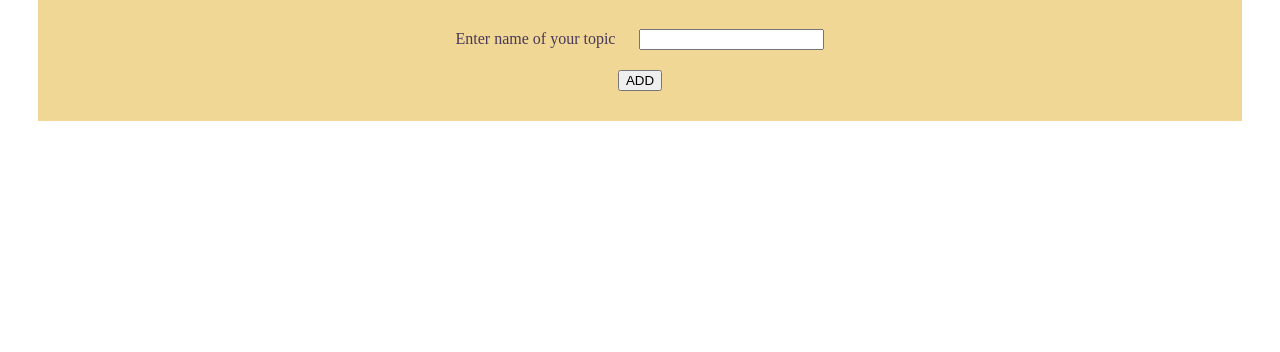
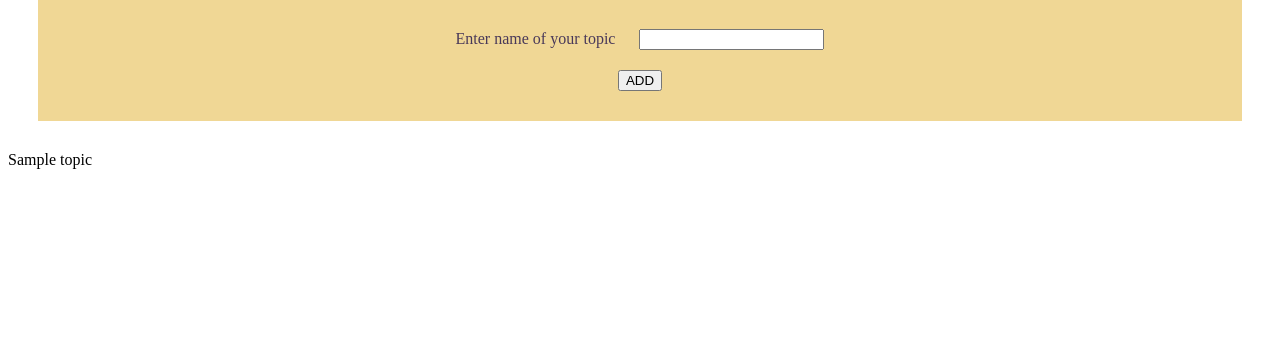
Before and after one commit to IvanLapchenko/app-for-exams, a Python web app: template test_yourself/templates/add_new_topic.html in a window 1280 px wide. Shown: the part 85-437 px from the top of the page. Run offline with Jinja, Linux system fonts and the light colour scheme; the template is opened without the code that fills it: most values are stand-ins (such as "Sample title", 1, 10 or a date in 2020).

Commit message:
Change usage of get_db and show all tables names in template

```diff
--- a/test_yourself/routes.py
+++ b/test_yourself/routes.py
@@ -24,7 +24,7 @@ def add_test():
 
 @app.route("/drivers_test", methods=['GET', 'POST'])
 def drivers_test():
-    all_data = db_controls.get_db()
+    all_data = db_controls.get_db("drivers_test")
     correct = {i[0]: i[3] for i in all_data}
     [test.insert(randint(1, 3), test.pop(3)) for test in all_data]
     if request.method == "POST":
@@ -41,7 +41,8 @@ def drivers_test():
 
 @app.route("/add_new_topic", methods=['GET', 'POST'])
 def add_new_topic():
+    all_topics = db_controls.get_db()
     if request.method == "POST":
         msg = db_controls.add_table(request.form["topic"])
         return msg
-    return render_template("add_new_topic.html")
+    return render_template("add_new_topic.html", all_topics=all_topics)
--- a/test_yourself/templates/add_new_topic.html
+++ b/test_yourself/templates/add_new_topic.html
@@ -6,4 +6,7 @@
   <input type = "text" id="topic" name = "topic" /><br>
   <input type="submit" value="ADD">
 </form>
+{% for topic in all_topics %}
+<span>{{ topic }}</span>
+{% endfor %}
 {% endblock %}
```
